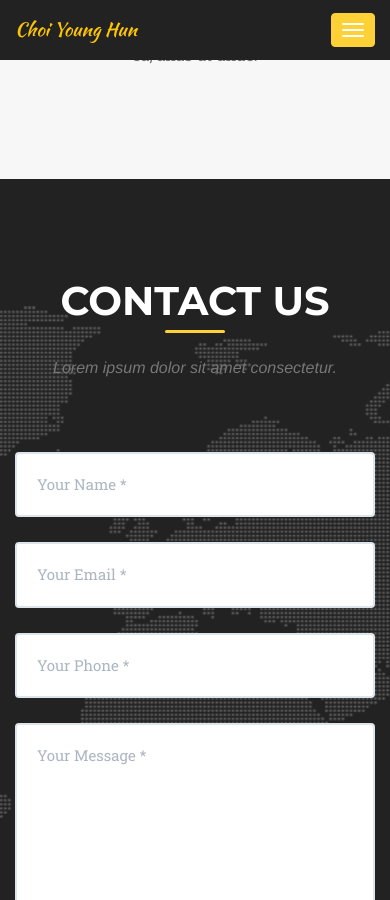
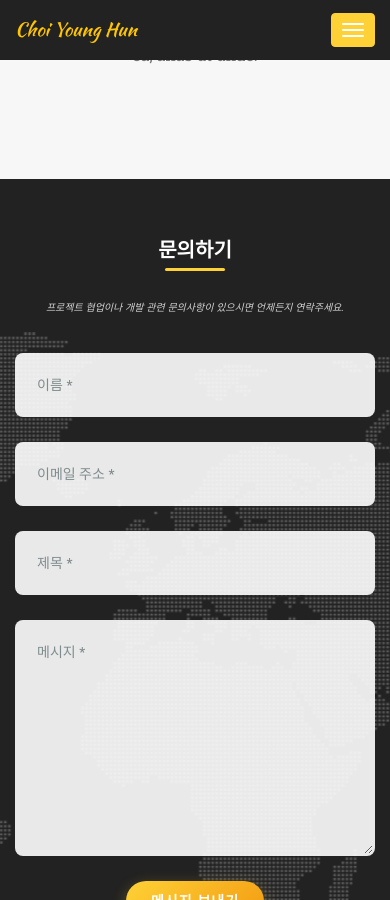
Before and after one commit to ggnu11/ggnu11.github.io, a Jekyll site: the page built from index.html, in a window 390 px wide and 900 px high, scrolled down 6357 px. Built offline with Jekyll 4.4.1, drawn with Linux system fonts in a browser that asks for light colours; some web fonts are replaced; some of the changed text lies outside the part shown.

Commit message:
[Contact] 스타일 보완

```diff
--- a/_includes/contact.html
+++ b/_includes/contact.html
@@ -2,8 +2,8 @@
         <div class="container">
             <div class="row">
                 <div class="col-lg-12 text-center">
-                    <h2 class="section-heading">Contact Us</h2>
-                    <h3 class="section-subheading text-muted">Lorem ipsum dolor sit amet consectetur.</h3>
+                    <h2 class="section-heading">문의하기</h2>
+                    <h3 class="section-subheading text-muted">프로젝트 협업이나 개발 관련 문의사항이 있으시면 언제든지 연락주세요.</h3>
                 </div>
             </div>
             <div class="row">
@@ -12,32 +12,44 @@
                         <div class="row">
                             <div class="col-md-6">
                                 <div class="control-group form-group">
-                                    <input type="text" class="form-control" placeholder="Your Name *" id="name" required data-validation-required-message="Please enter your name.">
+                                    <input type="text" class="form-control" placeholder="이름 *" id="name" required data-validation-required-message="이름을 입력해주세요.">
                                     <p class="help-block text-danger"></p>
                                 </div>
                                 <div class="control-group form-group">
-                                    <input type="email" class="form-control" placeholder="Your Email *" id="email" required data-validation-required-message="Please enter your email address.">
+                                    <input type="email" class="form-control" placeholder="이메일 주소 *" id="email" required data-validation-required-message="이메일 주소를 입력해주세요.">
                                     <p class="help-block text-danger"></p>
                                 </div>
                                 <div class="control-group form-group">
-                                    <input type="tel" class="form-control" placeholder="Your Phone *" id="phone" required data-validation-required-message="Please enter your phone number.">
+                                    <input type="text" class="form-control" placeholder="제목 *" id="subject" required data-validation-required-message="제목을 입력해주세요.">
                                     <p class="help-block text-danger"></p>
                                 </div>
                             </div>
                             <div class="col-md-6">
                                 <div class="control-group form-group">
-                                    <textarea class="form-control" placeholder="Your Message *" id="message" required data-validation-required-message="Please enter a message."></textarea>
+                                    <textarea class="form-control" placeholder="메시지 *" id="message" required data-validation-required-message="메시지를 입력해주세요."></textarea>
                                     <p class="help-block text-danger"></p>
                                 </div>
                             </div>
                             <div class="clearfix"></div>
                             <div class="col-lg-12 text-center">
                                 <div id="success"></div>
-                                <button type="submit" class="btn btn-xl">Send Message</button>
+                                <button type="submit" class="btn btn-xl">메시지 보내기</button>
                             </div>
                         </div>
                     </form>
                 </div>
             </div>
+            <!-- Contact Info Section -->
+            <div class="row" style="margin-top: 60px;">
+                <div class="col-lg-12 text-center">
+                    <div class="contact-info">
+                        <div style="background: rgba(255, 255, 255, 0.1); border-radius: 10px; padding: 30px; display: inline-block; margin: 20px;">
+                            <i class="fa fa-envelope fa-2x" style="color: #fed136; margin-bottom: 15px;"></i>
+                            <h4 style="color: white; margin-bottom: 10px;">이메일</h4>
+                            <p style="color: rgba(255, 255, 255, 0.8); margin: 0;">choiyounghun0712@gmail.com</p>
+                        </div>
+                    </div>
+                </div>
+            </div>
         </div>
     </section>
--- a/js/agency.js
+++ b/js/agency.js
@@ -8,8 +8,17 @@
 $(function() {
     $('a.page-scroll').bind('click', function(event) {
         var $anchor = $(this);
+        var offset = 0;
+
+        // 프로젝트 섹션으로 이동할 때 추가 여백 적용 (네비게이션 바 높이 고려)
+        if ($anchor.attr('href') === '#projects') {
+            offset = 80; // 상단 여백 (픽셀 단위)
+        } else {
+            offset = 50; // 다른 섹션들의 기본 여백
+        }
+
         $('html, body').stop().animate({
-            scrollTop: $($anchor.attr('href')).offset().top
+            scrollTop: $($anchor.attr('href')).offset().top - offset
         }, 1500, 'easeInOutExpo');
         event.preventDefault();
     });
--- a/js/contact_me.js
+++ b/js/contact_me.js
@@ -10,47 +10,16 @@ $(function() {
             // get values from FORM
             var name = $("input#name").val();
             var email = $("input#email").val();
-            var phone = $("input#phone").val();
+            var subject = $("input#subject").val();
             var message = $("textarea#message").val();
             var firstName = name; // For Success/Failure Message
             // Check for white space in name for Success/Fail message
             if (firstName.indexOf(' ') >= 0) {
                 firstName = name.split(' ').slice(0, -1).join(' ');
             }
-            $.ajax({
-                url: "././mail/contact_me.php",
-                type: "POST",
-                data: {
-                    name: name,
-                    phone: phone,
-                    email: email,
-                    message: message
-                },
-                cache: false,
-                success: function() {
-                    // Success message
-                    $('#success').html("<div class='alert alert-success'>");
-                    $('#success > .alert-success').html("<button type='button' class='close' data-dismiss='alert' aria-hidden='true'>&times;")
-                        .append("</button>");
-                    $('#success > .alert-success')
-                        .append("<strong>Your message has been sent. </strong>");
-                    $('#success > .alert-success')
-                        .append('</div>');
 
-                    //clear all fields
-                    $('#contactForm').trigger("reset");
-                },
-                error: function() {
-                    // Fail message
-                    $('#success').html("<div class='alert alert-danger'>");
-                    $('#success > .alert-danger').html("<button type='button' class='close' data-dismiss='alert' aria-hidden='true'>&times;")
-                        .append("</button>");
-                    $('#success > .alert-danger').append("<strong>Sorry " + firstName + ", it seems that my mail server is not responding. Please try again later!");
-                    $('#success > .alert-danger').append('</div>');
-                    //clear all fields
-                    $('#contactForm').trigger("reset");
-                },
-            })
+            // 이메일 전송 함수 호출
+            sendEmailWithService(name, email, subject, message, firstName);
         },
         filter: function() {
             return $(this).is(":visible");
@@ -63,8 +32,61 @@ $(function() {
     });
 });
 
-
 /*When clicking on Full hide fail/success boxes */
 $('#name').focus(function() {
     $('#success').html('');
 });
+
+// 이메일 전송 함수
+function sendEmailWithService(name, email, subject, message, firstName) {
+    // 버튼 상태 변경
+    var $submitBtn = $('button[type="submit"]');
+    var originalText = $submitBtn.text();
+
+    $submitBtn.prop('disabled', true);
+    $submitBtn.text('전송 중...');
+
+    // mailto 링크를 사용한 이메일 전송 (가장 확실한 방법)
+    var emailBody = `안녕하세요,
+
+다음과 같은 문의가 있습니다:
+
+이름: ${name}
+이메일: ${email}
+
+메시지:
+${message}
+
+감사합니다.`;
+
+    var mailtoLink = `mailto:choiyounghun0712@gmail.com?subject=${encodeURIComponent(subject)}&body=${encodeURIComponent(emailBody)}`;
+
+    // 이메일 클라이언트 열기
+    window.location.href = mailtoLink;
+
+    // 성공 메시지 표시 (약간의 지연 후)
+    setTimeout(function() {
+        showSuccessMessage(firstName);
+        resetForm();
+
+        // 버튼 상태 복구
+        $submitBtn.prop('disabled', false);
+        $submitBtn.text(originalText);
+    }, 1000);
+}
+
+function showSuccessMessage(firstName) {
+    $('#success').html("<div class='alert alert-success'>");
+    $('#success > .alert-success').html("<button type='button' class='close' data-dismiss='alert' aria-hidden='true'>&times;")
+        .append("</button>");
+    $('#success > .alert-success')
+        .append(`<strong>${firstName}님, 이메일 클라이언트가 열렸습니다. </strong>`);
+    $('#success > .alert-success')
+        .append("메시지를 확인하고 전송해주세요!");
+    $('#success > .alert-success')
+        .append('</div>');
+}
+
+function resetForm() {
+    $('#contactForm').trigger("reset");
+}
--- a/style.css
+++ b/style.css
@@ -222,3 +222,186 @@ layout: style
     font-size: 13px;
   }
 }
+
+/* Contact Section 포트폴리오 스타일 개선 */
+#contact {
+  padding: 100px 0;
+  background: linear-gradient(135deg, #2c3e50 0%, #34495e 100%);
+  color: white;
+}
+
+#contact .section-heading {
+  color: white;
+  font-size: 2.5rem;
+  margin-bottom: 20px;
+}
+
+#contact .section-subheading {
+  color: rgba(255, 255, 255, 0.8);
+  font-size: 1.1rem;
+  margin-bottom: 50px;
+}
+
+#contact .form-control {
+  background: rgba(255, 255, 255, 0.9);
+  border: 2px solid transparent;
+  border-radius: 8px;
+  padding: 15px 20px;
+  font-size: 16px;
+  transition: all 0.3s ease;
+  color: #2c3e50;
+}
+
+#contact .form-control:focus {
+  background: white;
+  border-color: #fed136;
+  box-shadow: 0 0 0 0.2rem rgba(254, 209, 54, 0.25);
+}
+
+#contact .form-control::placeholder {
+  color: #7f8c8d;
+}
+
+#contact textarea.form-control {
+  min-height: 150px;
+  resize: vertical;
+}
+
+#contact .btn-xl {
+  background: linear-gradient(135deg, #fed136 0%, #f39c12 100%);
+  border: none;
+  padding: 15px 40px;
+  font-size: 18px;
+  font-weight: 600;
+  text-transform: uppercase;
+  letter-spacing: 1px;
+  border-radius: 50px;
+  transition: all 0.3s ease;
+  box-shadow: 0 5px 15px rgba(254, 209, 54, 0.3);
+}
+
+#contact .btn-xl:hover {
+  transform: translateY(-2px);
+  box-shadow: 0 8px 25px rgba(254, 209, 54, 0.4);
+  background: linear-gradient(135deg, #f39c12 0%, #e67e22 100%);
+}
+
+#contact .btn-xl:disabled {
+  opacity: 0.7;
+  transform: none;
+  cursor: not-allowed;
+}
+
+/* Contact Info 스타일 개선 */
+.contact-info div {
+  background: rgba(254, 209, 54, 0.1) !important;
+  border: 2px solid rgba(254, 209, 54, 0.3) !important;
+  backdrop-filter: blur(10px);
+  transition: all 0.3s ease;
+}
+
+.contact-info div:hover {
+  background: rgba(254, 209, 54, 0.15) !important;
+  border-color: rgba(254, 209, 54, 0.5) !important;
+  transform: translateY(-5px);
+}
+
+.contact-info i {
+  color: #fed136 !important;
+  font-size: 2.5rem !important;
+  margin-bottom: 20px !important;
+  transition: transform 0.3s ease;
+}
+
+.contact-info div:hover i {
+  transform: scale(1.1);
+}
+
+.contact-info h4 {
+  color: white !important;
+  font-weight: 600 !important;
+  font-size: 1.3rem !important;
+  margin-bottom: 15px !important;
+}
+
+.contact-info p {
+  color: rgba(255, 255, 255, 0.9) !important;
+  font-size: 1.1rem !important;
+  font-weight: 500 !important;
+}
+
+/* Success/Error 메시지 스타일 */
+#contact .alert {
+  border-radius: 10px;
+  border: none;
+  font-size: 16px;
+  font-weight: 500;
+  margin-top: 20px;
+}
+
+#contact .alert-success {
+  background: linear-gradient(135deg, #27ae60 0%, #2ecc71 100%);
+  color: white;
+}
+
+#contact .alert-danger {
+  background: linear-gradient(135deg, #e74c3c 0%, #c0392b 100%);
+  color: white;
+}
+
+/* Form group 스타일 개선 */
+#contact .form-group {
+  margin-bottom: 25px;
+}
+
+#contact .help-block {
+  color: #fed136;
+  font-weight: 500;
+  margin-top: 8px;
+}
+
+/* 반응형 디자인 */
+@media (max-width: 768px) {
+  #contact {
+    padding: 60px 0;
+  }
+
+  #contact .section-heading {
+    font-size: 2rem;
+  }
+
+  #contact .section-subheading {
+    font-size: 1rem;
+    margin-bottom: 40px;
+  }
+
+  #contact .btn-xl {
+    padding: 12px 30px;
+    font-size: 16px;
+  }
+
+  .contact-info div {
+    margin: 10px !important;
+    padding: 20px !important;
+  }
+}
+
+@media (max-width: 576px) {
+  #contact .form-control {
+    padding: 12px 15px;
+    font-size: 14px;
+  }
+
+  #contact .btn-xl {
+    padding: 10px 25px;
+    font-size: 14px;
+  }
+
+  .contact-info h4 {
+    font-size: 1.1rem !important;
+  }
+
+  .contact-info p {
+    font-size: 1rem !important;
+  }
+}
```
